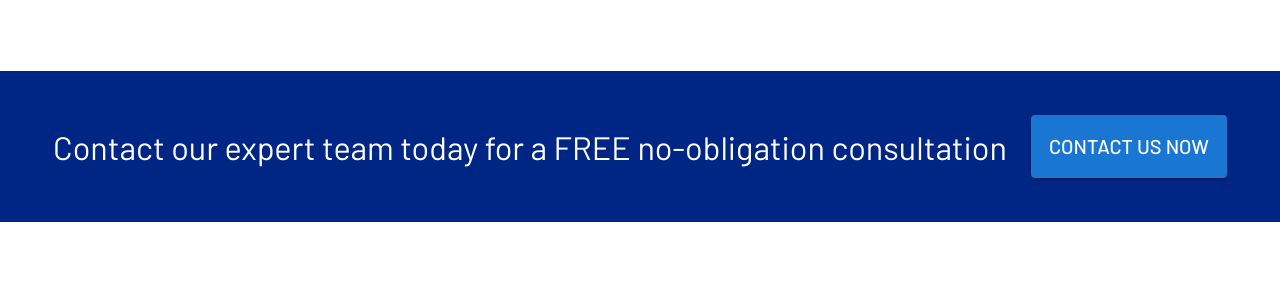
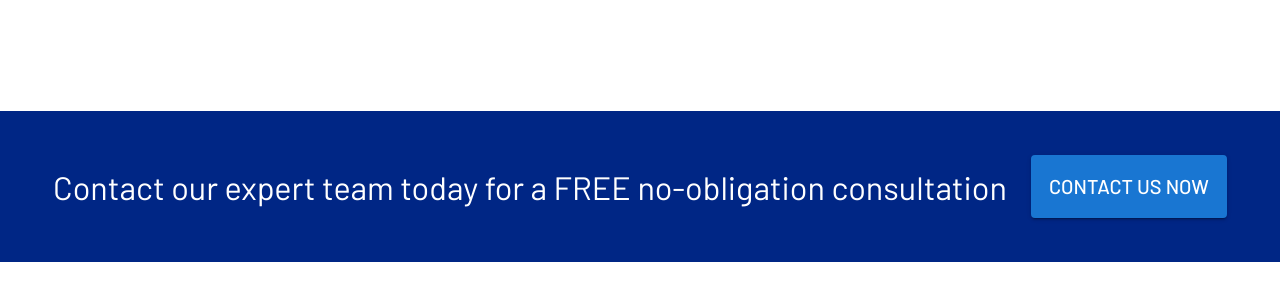
Before and after one commit to Jbridges1119/cam-air, a React (Create React App) app: page / in a window 1280 px wide. Shown: the part 3053-3353 px from the top of the page. Built offline with nearby package versions, Linux system fonts and the light colour scheme.

Commit message:
Add margin to banner

```diff
--- a/src/Pages/07_Footer/components/Banner.tsx
+++ b/src/Pages/07_Footer/components/Banner.tsx
@@ -9,11 +9,11 @@ const Banner = () => {
       justifyContent: "center",
       alignItems: "center",
       py: 4,
+      my:5
     }}
   >
     <Box
       sx={{
-        background: "#002685",
         display: "flex",
         flexDirection: { xs: "column", sm: "row" },
         justifyContent: "center",
```
